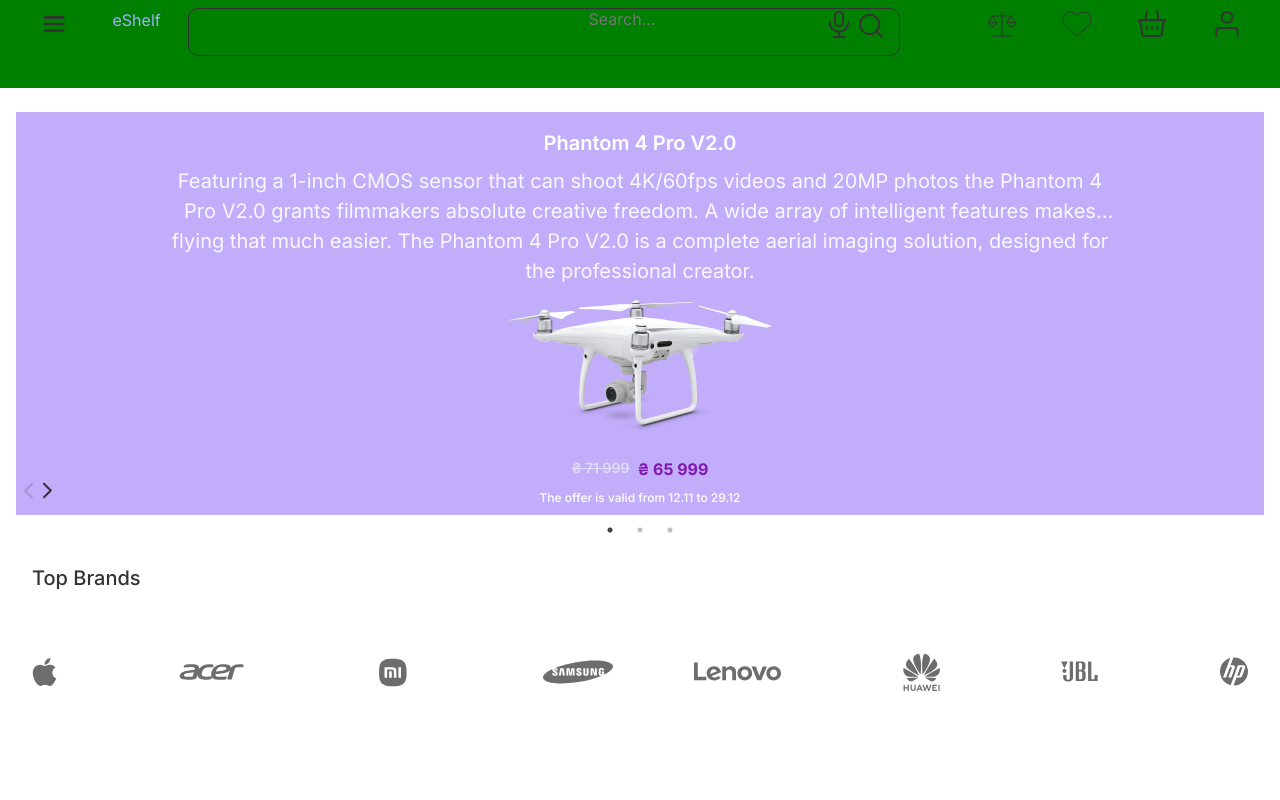
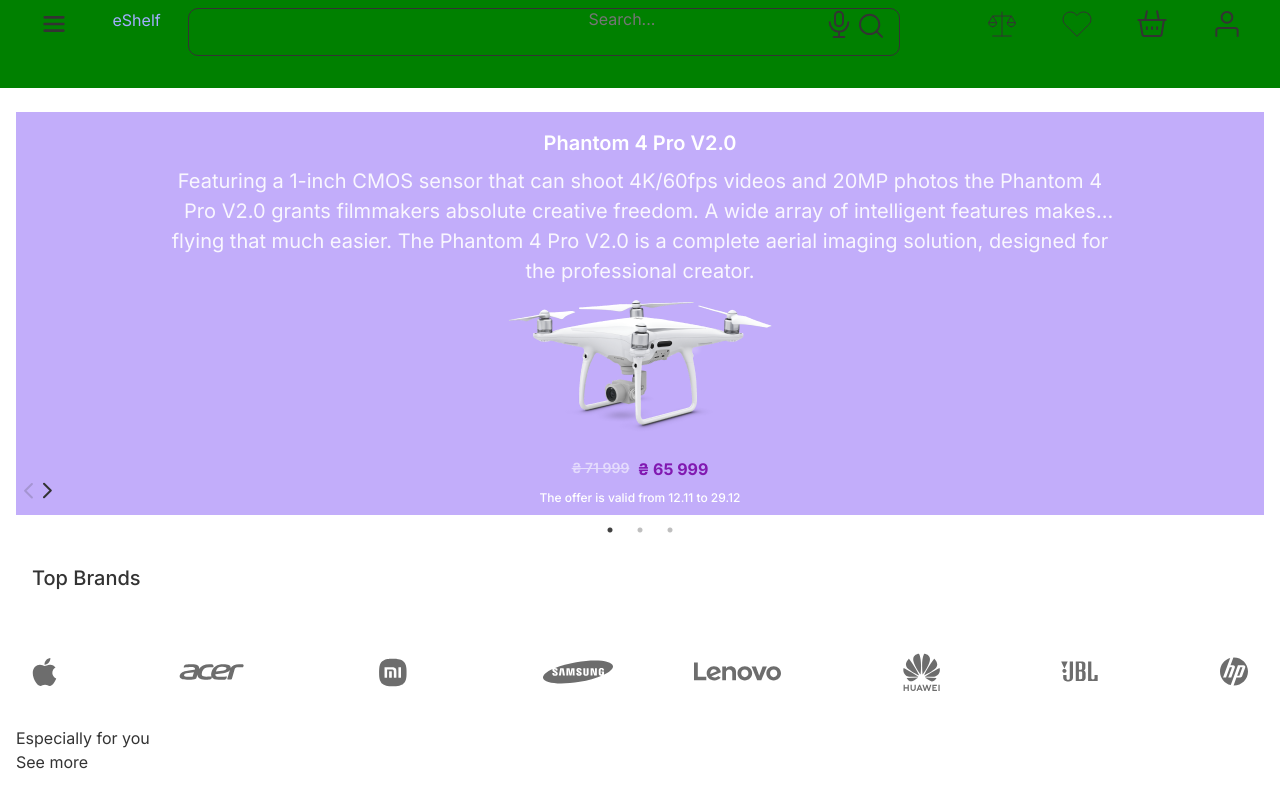
Before and after one commit to VikaBukach/eshelf, a React (Create React App) app: page / in a window 1280 px wide. Built offline with nearby package versions, Linux system fonts and the light colour scheme.

Commit message:
section Especially

```diff
--- a/src/app/components/Main/Main.js
+++ b/src/app/components/Main/Main.js
@@ -2,6 +2,7 @@ import React from "react";
 import BannerMain from "./Sections/Banner_main/Banner_main";
 import Top_Brands from "./Sections/Top_Brands/Top_Brands";
 import './Main.scss';
+import EspeciallyForYou from "./Sections/Especially_for_you/Especially_for_you";
 
 
 const Main = () => {
@@ -9,6 +10,7 @@ const Main = () => {
         <div className="container">
             <BannerMain />
             <Top_Brands />
+            <EspeciallyForYou />
         </div>
     );
 };
--- a/src/app/components/Main/Sections/Especially_for_you/Especially_for_you.js
+++ b/src/app/components/Main/Sections/Especially_for_you/Especially_for_you.js
@@ -0,0 +1,19 @@
+import React from 'react';
+
+function EspeciallyForYou(props) {
+    return (
+        <div className="section_especially">
+            <h6 className="ssection_especially-title">
+                Especially for you
+            </h6>
+            <div className="section_especially-products">
+                <div></div>
+                <div></div>
+            </div>
+            <button>See more</button>
+
+        </div>
+    );
+}
+
+export default EspeciallyForYou;
```
Also changed, not shown: src/app/components/Main/Sections/Banner_top-product/Banner_top-product.js (+9 -0 lines), src/app/components/Main/Sections/New_products/New_products.js (+9 -0 lines), src/app/components/Main/Sections/Popular_category/Popular_category.js (+9 -0 lines), src/app/components/Main/Sections/Sales_week/Sales_week.js (+9 -0 lines), src/app/components/Main/Sections/Top_product/Top_product.js (+9 -0 lines).
